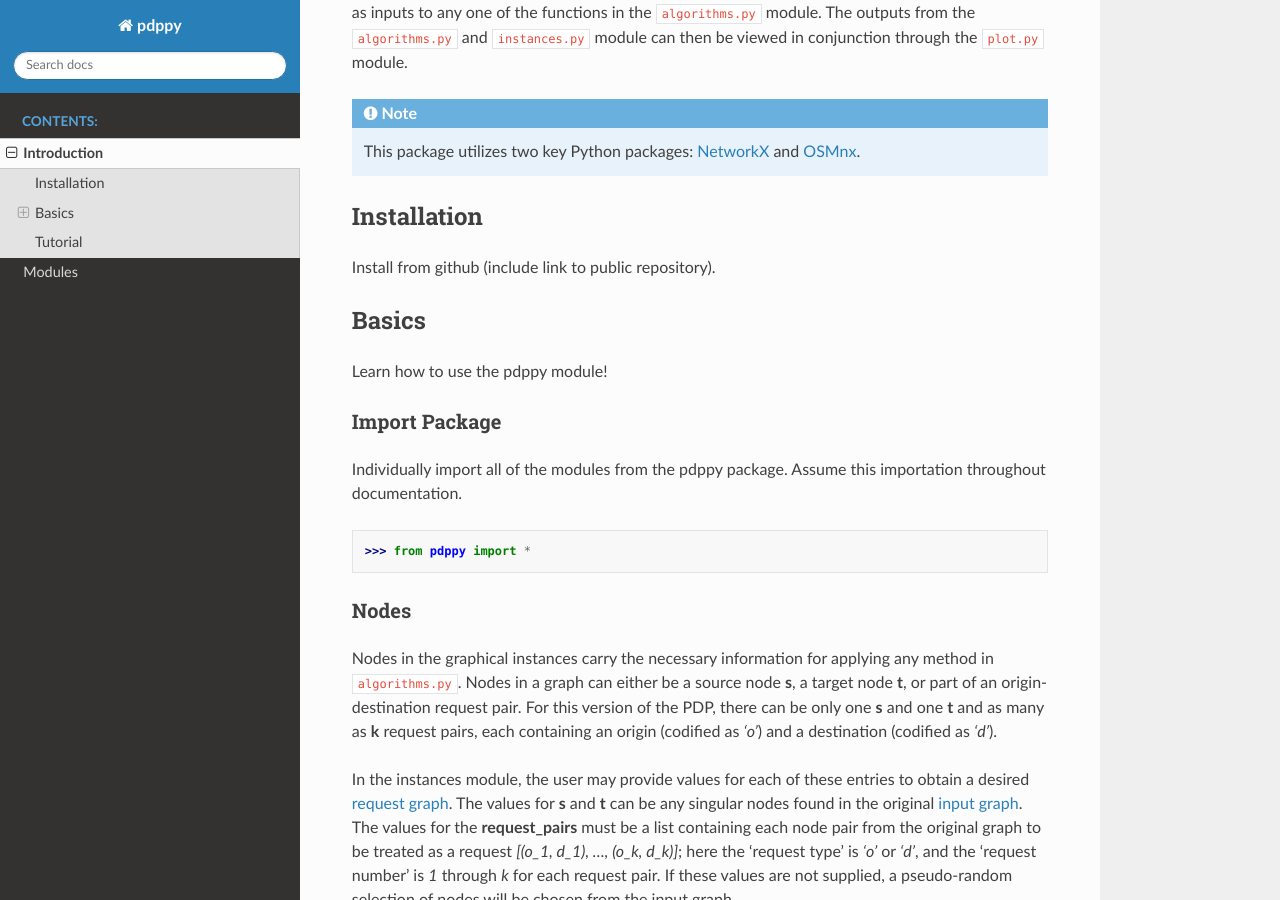
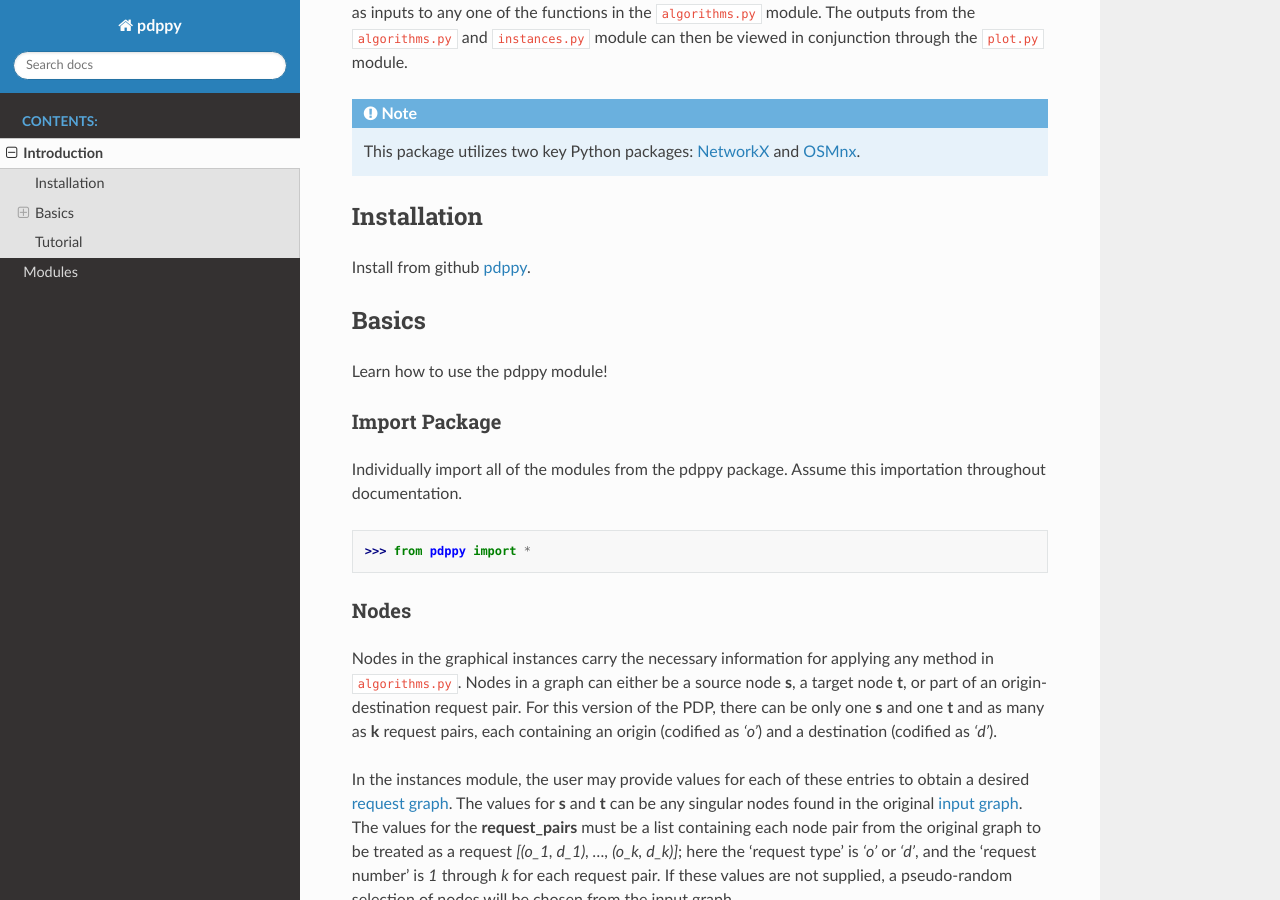
Before and after one commit to adrianhdz8/pdppy, a Sphinx documentation site: the page built from docs/source/intro.rst, in a window 1280 px wide and 900 px high, scrolled down 377 px. Built offline with Sphinx 7.4.7 and the Read the Docs theme 2.0.0, drawn with Linux system fonts in a browser that asks for light colours.

Commit message:
Update intro.rst

```diff
--- a/docs/source/intro.rst
+++ b/docs/source/intro.rst
@@ -22,7 +22,7 @@ The outputs from the ``algorithms.py`` and ``instances.py`` module can then be v
 Installation
 ============
 
-Install from github (include link to public repository).
+Install from github `pdppy <https://github.com/adrianhdz8/pdppy>`_.
 
 
 Basics
```
